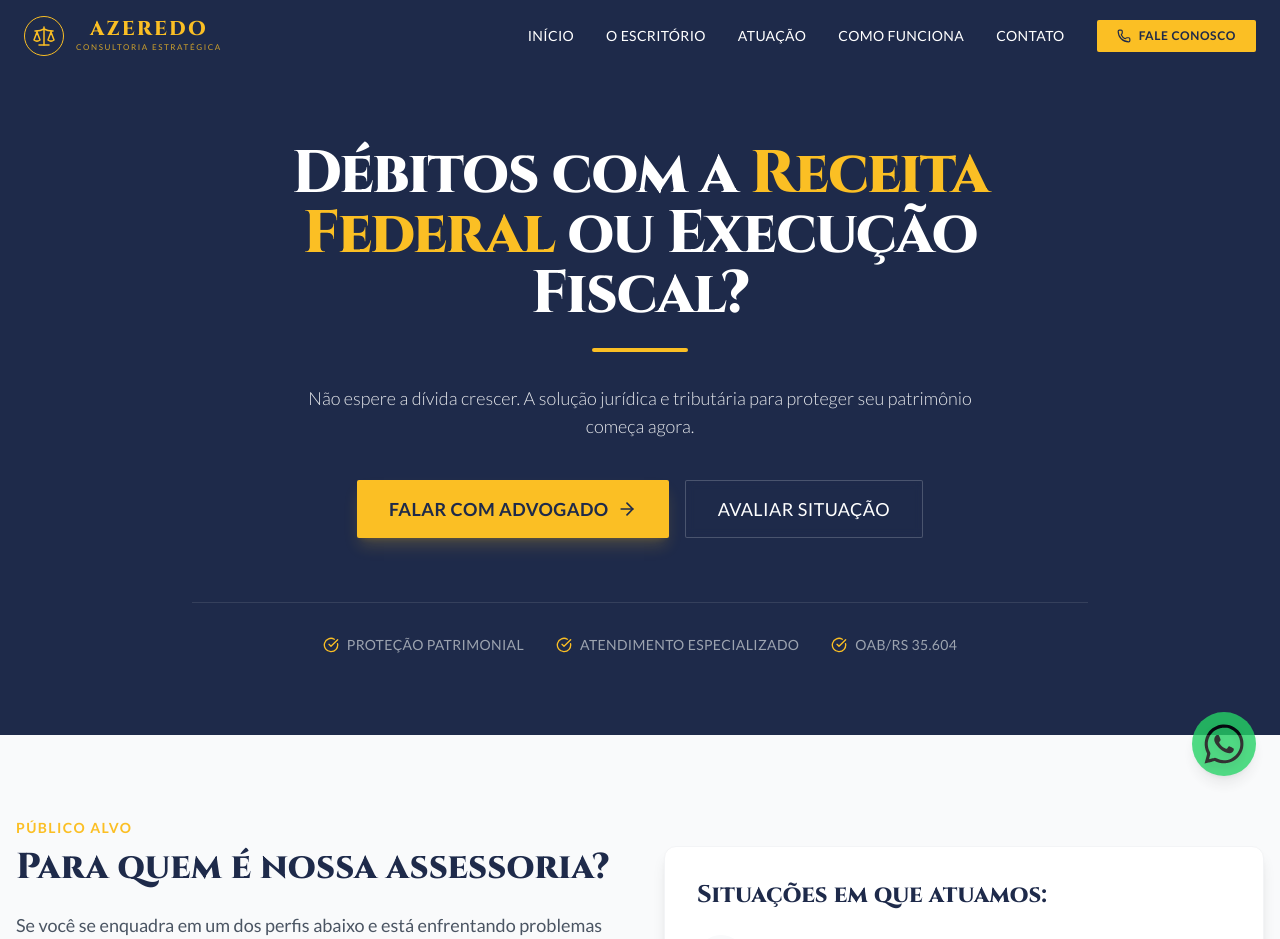
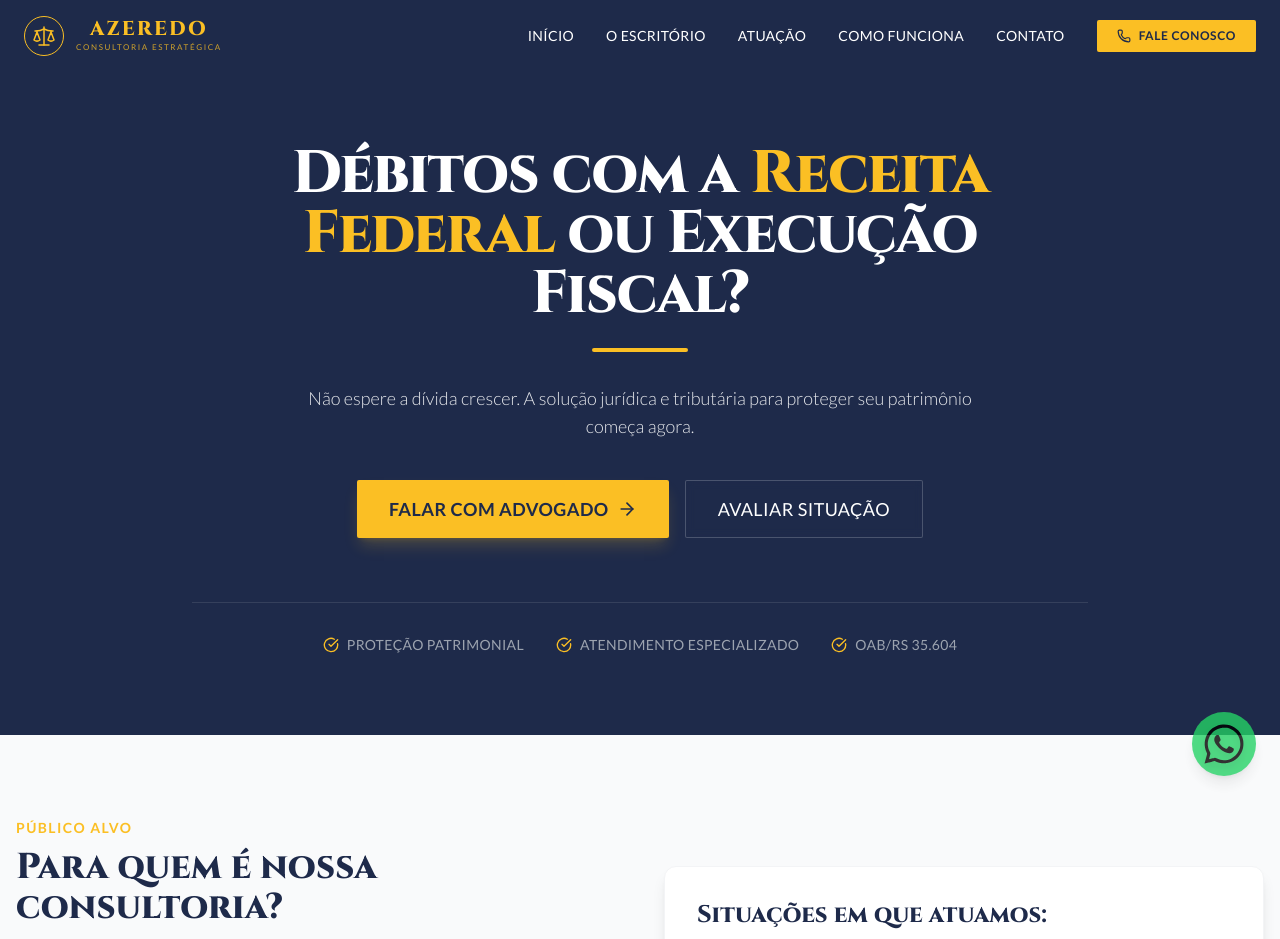
Before and after one commit to mariliadeazeredo/azeredo-webpage, a React (Vite) app: page / in a window 1280 px wide. Shown: the top 939 px of the page. Built offline with nearby package versions, Linux system fonts and the light colour scheme.

Commit message:
alteração da palavra assessoria para consultoria na sessão 2

```diff
--- a/components/TargetAudience.tsx
+++ b/components/TargetAudience.tsx
@@ -13,7 +13,7 @@ export const TargetAudience: React.FC = () => {
                   <div>
                      <span className="text-brand-gold font-bold uppercase tracking-widest text-sm">Público Alvo</span>
                      <h2 className="font-serif text-3xl md:text-4xl font-bold text-brand-blue mt-2 mb-6">
-                        Para quem é nossa assessoria?
+                        Para quem é nossa consultoria?
                      </h2>
                      <p className="text-gray-600 text-lg">
                         Se você se enquadra em um dos perfis abaixo e está enfrentando problemas com o Processo de Execução Fiscal na Justiça Federal ou Receita Federal, nós podemos ajudar.
```
